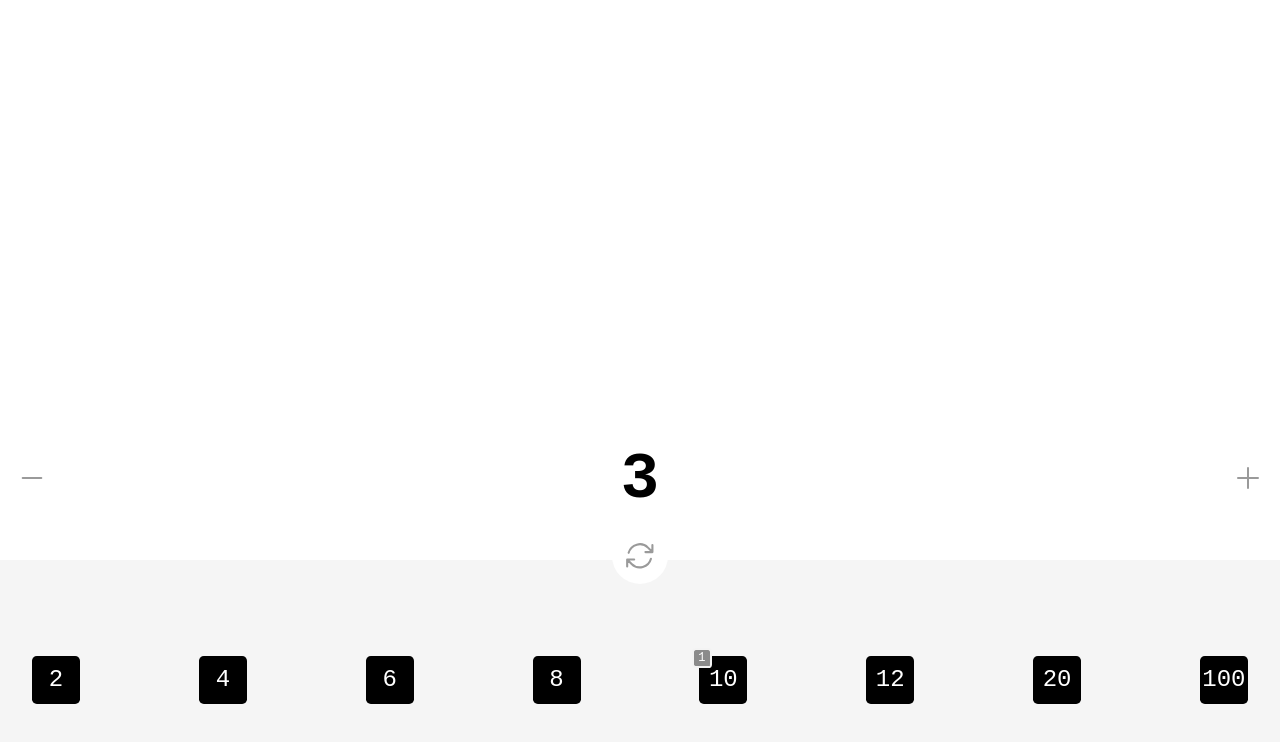
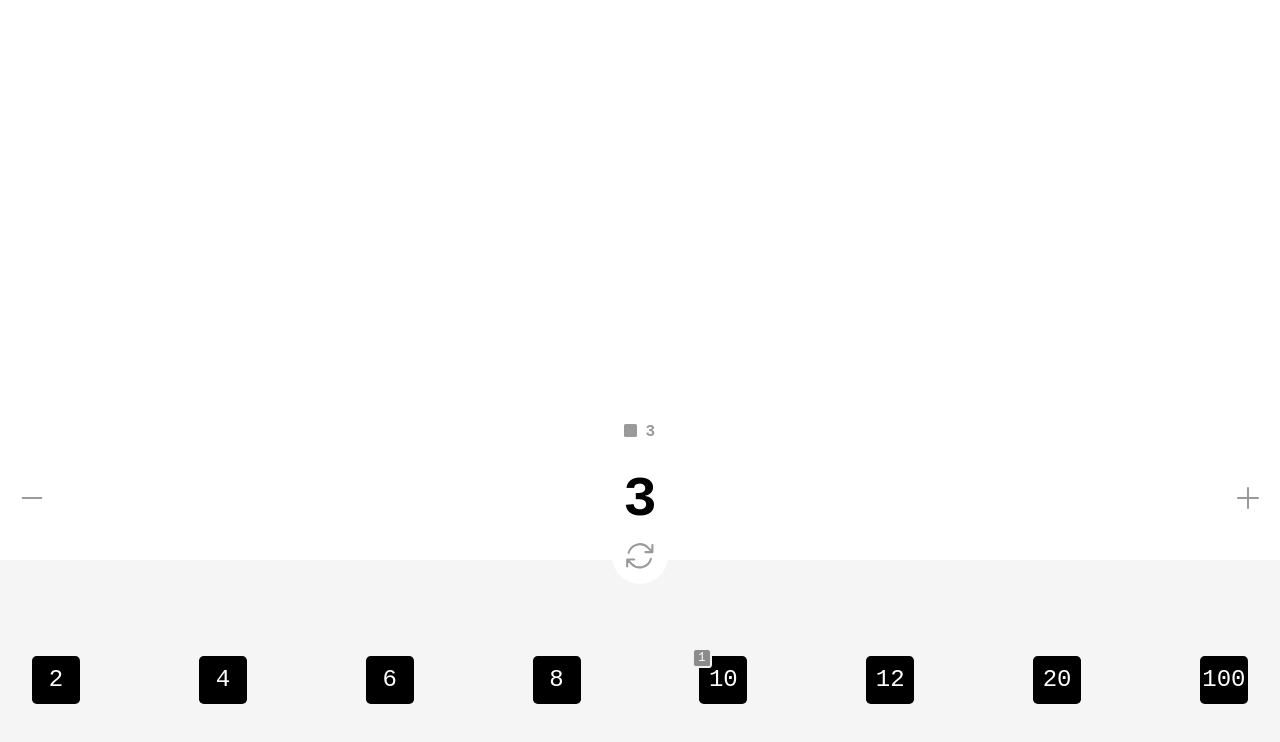
Before and after one commit to open-foundation-team/questroll, a React (Vite) app: page / in a window 1280 px wide. Both pictures are taken after a click on the element "10". Shown: the top 742 px of the page. Built offline with nearby package versions, Linux system fonts and the light colour scheme.

Commit message:
Create: base for die history component.

```diff
--- a/src/App.tsx
+++ b/src/App.tsx
@@ -71,6 +71,9 @@ const App = () => {
 
   return (
     <View>
+      <DieHistory
+        rolls={rolledValues}
+      />
       <DieSum
         rolls={rolledValues}
         modifierFunction={dieModifier}
--- /dev/null
+++ b/src/components/DieHistory/index.tsx
@@ -0,0 +1,30 @@
+// Style imports
+import './styles.scss';
+
+// Component props
+interface DieHistoryProps {
+    rolls: number[];
+}
+
+
+// Component declaration and export
+export const DieHistory = ({ rolls }: DieHistoryProps) => {
+
+    return (
+        <div className="dieHistory-styled">
+            {rolls.map((roll) => {
+
+                return (
+                    <div className="roll">
+                        <div className="roll-symbol">
+                            <div className="symbol" />
+                        </div>
+                        <div className="roll-number">
+                            {roll}
+                        </div>
+                    </div>
+                );
+            })}
+        </div>
+    );
+};
--- /dev/null
+++ b/src/components/DieHistory/styles.scss
@@ -0,0 +1,35 @@
+.dieHistory-styled {
+
+    position: relative;
+
+    display: flex;
+    flex-direction: column;
+    align-items: center;
+    justify-content: flex-end;
+    gap: .75rem;
+
+    width: 100%;
+    height: 55%;
+
+    .roll {
+        display: flex;
+        gap: .35rem;
+        width: 2rem;
+
+        .roll-symbol {
+            width: 1rem;
+
+            .symbol {
+                width: .8rem;
+                height: .8rem;
+                border-radius: .1rem;
+                background: #9a9a9a;
+            }
+        }
+
+        .roll-number {
+            font-weight: 600;
+            color: #9a9a9a;
+        }
+    }
+}
--- a/src/components/DieSum/styles.scss
+++ b/src/components/DieSum/styles.scss
@@ -7,12 +7,12 @@
     justify-content: space-between;
 
     width: 100%;
-    height: 20%;
+    height: 15%;
 
     padding: 0 1rem;
 
     .totalValue {
-        font-size: 4rem;
+        font-size: 3.5rem;
         font-weight: 600;
     }
 
```
